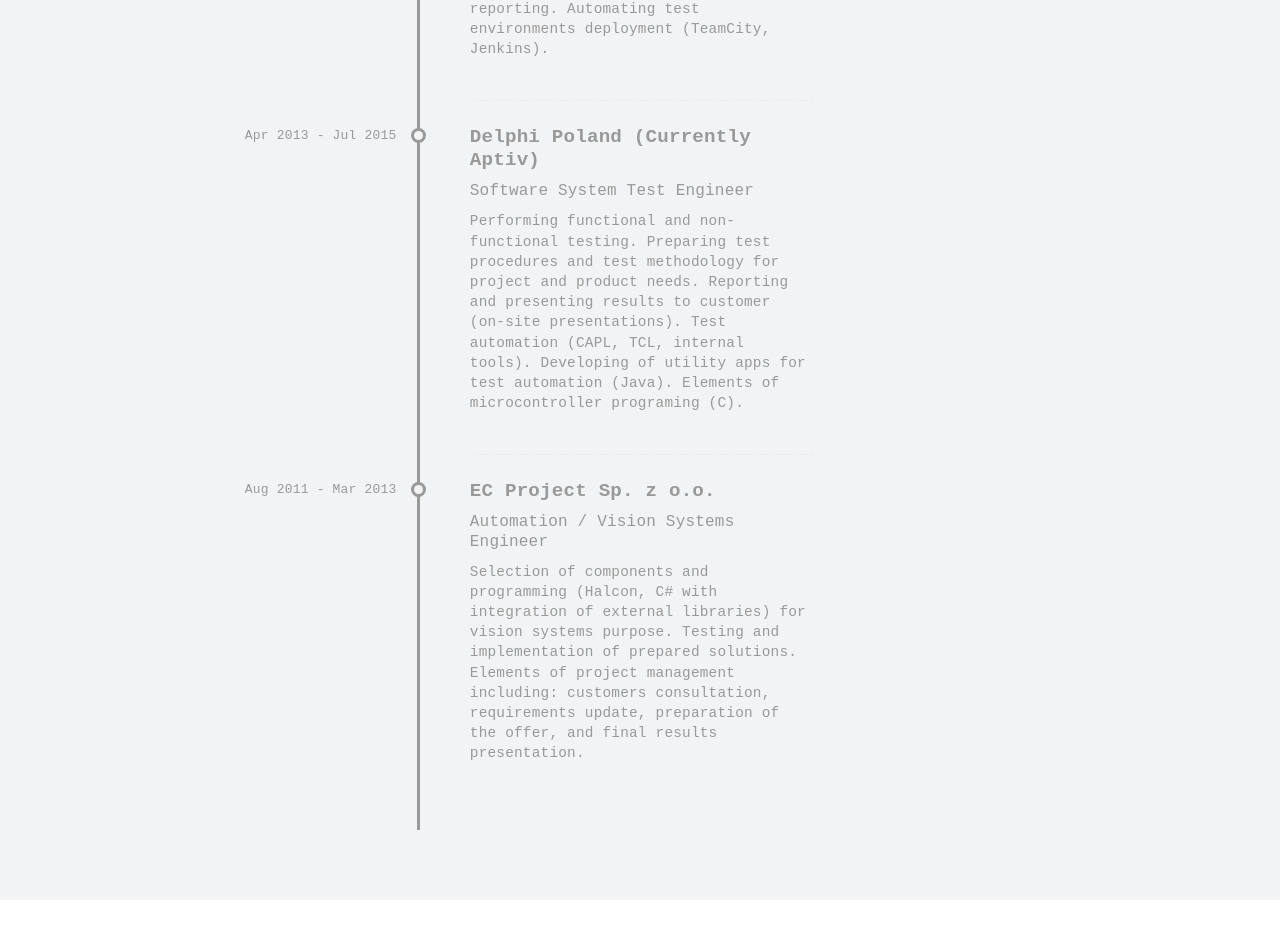
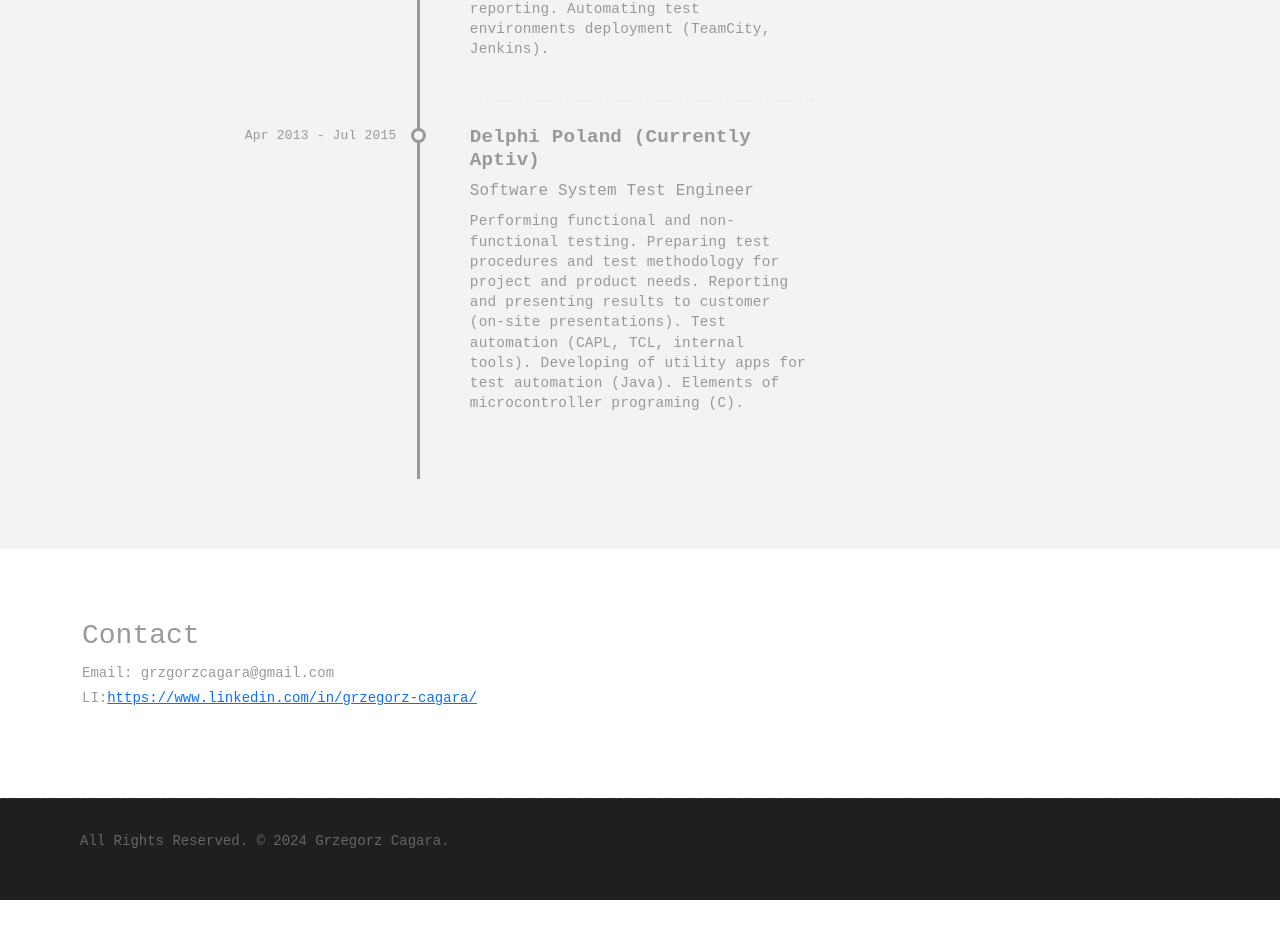
Before and after one commit to cagaragrzegorz/cagaragrzegorz.github.io, a React (Create React App) app: page / in a window 1280 px wide. Shown: the part 2560-3498 px from the top of the page. After the commit the page ends 3460 px from the top, so only its background shows below. Built offline with nearby package versions, Linux system fonts and the light colour scheme.

Commit message:
*adding transition

```diff
--- a/src/components/Experience.tsx
+++ b/src/components/Experience.tsx
@@ -1,17 +1,31 @@
-import React from 'react'
+import React, { useEffect, useRef, useState } from 'react'
 import Container from 'react-bootstrap/Container'
 import Row from 'react-bootstrap/Row'
 import '../css/timeline.css'
 import Col from 'react-bootstrap/Col'
 
 export const Experience: React.FC = () => {
+    const [isIntersecting, setIsIntersecting] = useState(false)
+    const refContainer = useRef(null)
+
+    useEffect(() => {
+        const observer = new IntersectionObserver(
+            ([entry]) => {
+                setIsIntersecting(entry.isIntersecting)
+            },
+            { rootMargin: '-50px' }
+        )
+        observer.observe(refContainer.current!)
+        return () => observer.disconnect()
+    }, [isIntersecting])
+
     return (
         <div id="experience" className="navSection section lb">
-            <Container>
+            <Container ref={refContainer}>
                 <Row>
                     <Col md={12}>
                         <h3>Experience</h3>
-                        <ul className="timeline">
+                        <ul className={isIntersecting ? 'timeline slide-in' : 'timeline'}>
                             <li className="event" data-dates="Jan 2023 - Present">
                                 <h3>Fedex Dataworks Poland</h3>
                                 <h6>Principal Quality Engineer</h6>
@@ -56,16 +70,6 @@ export const Experience: React.FC = () => {
                                     programing (C).
                                 </p>
                             </li>
-                            <li className="event" data-dates="Aug 2011 - Mar 2013">
-                                <h3>EC Project Sp. z o.o.</h3>
-                                <h6>Automation / Vision Systems Engineer</h6>
-                                <p>
-                                    Selection of components and programming (Halcon, C# with integration of external
-                                    libraries) for vision systems purpose. Testing and implementation of prepared
-                                    solutions. Elements of project management including: customers consultation,
-                                    requirements update, preparation of the offer, and final results presentation.
-                                </p>
-                            </li>
                         </ul>
                     </Col>
                 </Row>
--- a/src/css/style.css
+++ b/src/css/style.css
@@ -54,7 +54,7 @@ body {
     padding: 0px;
 }
 
-@media screen and (max-width: 600px) {
+@media screen and (max-width: 991px) {
     .nav-link.active::after {
         width: 0%;
     }
--- a/src/css/timeline.css
+++ b/src/css/timeline.css
@@ -11,6 +11,9 @@
     list-style: none;
     text-align: left;
     max-width: 40%;
+    transform: translateX(100%);
+    opacity: 0;
+    transition: transform 1s, opacity 1s;
 }
 
 @media (max-width: 767px) {
@@ -95,3 +98,8 @@
         left: -31px;
     }
 }
+
+.slide-in {
+    transform: translateX(0) !important;
+    opacity: 1 !important;
+}
```
